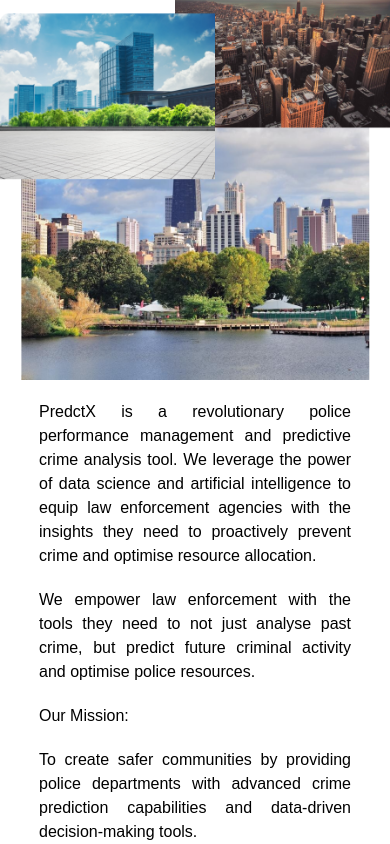
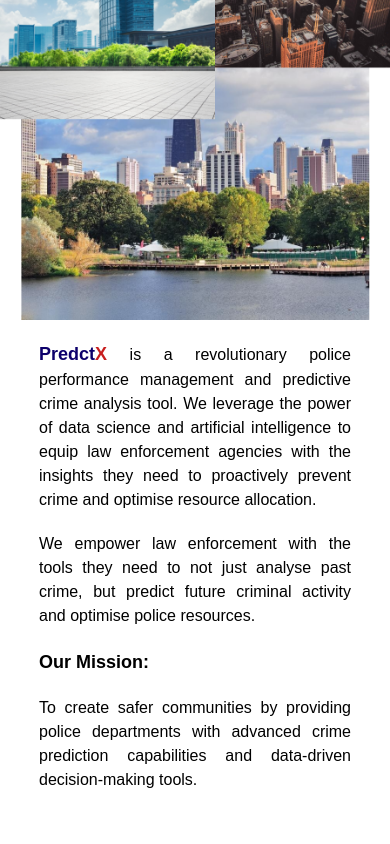
Before and after one commit to securedapp-github/PredictX, a React (Create React App) app: page / in a window 390 px wide. Shown: the part 1020-1864 px from the top of the page. After the commit the page ends 1812 px from the top, so only its background shows below. Built offline with nearby package versions, Linux system fonts and the light colour scheme.

Commit message:
Predictive Crime Analysis section fully completed

```diff
--- a/src/Pages/Home.js
+++ b/src/Pages/Home.js
@@ -13,9 +13,9 @@
     <div>
       <div className='flex '>
 
-      <div className='h-screen bg-black'><img src={Homeicon} alt="Homeicon" className='absolute hidden sm:block top-0 right-0 h-2/4 w-48 sm:h-4/5  sm:min-w-80 md:h-full md:w-2/4 lg:w-2/5 xl:2/5 2xl:w-1/3'  /></div>
+      <div className='sm:h-screen h-10/12 '><img src={Homeicon} alt="Homeicon" className='absolute hidden sm:block top-0 right-0 h-2/4 w-48 sm:h-4/5  sm:min-w-80 md:h-full md:w-2/4 lg:w-2/5 xl:2/5 2xl:w-1/3'  /></div>
 
-      <div  className='  xl:w-3/4 sm:w-3/5 lg:w-3/5 z-50 sm:ml-3 md:ml-2'>
+      <div  className='  xl:w-3/4 sm:w-3/5 lg:w-3/5 z-50 sm:ml-3 md:ml-2  '>
       <h1 className=' font-bold text-4xl sm:text-2xl sm:ml-4 lg:text-3xl lg:ml-36 xl:text-4xl xl:ml-36 2xl:text-4xl flex flex-col justify-center text-center mt-20 ' style={{color:'rgb(13, 0, 107)'}}> <span>Welcome to the world of <span className='text-red-700'>Predictive</span></span> <span className='text-red-700'>crime analysis</span></h1>
 
 <div className='w-full flex flex-col mt-12 gap-12'>
@@ -61,7 +61,7 @@
       </div>
       </div>
 
-      <div className='w-full '>
+      <div className='w-full mt-10 sm:mt-0'>
     <h1 className='font-semibold text-3xl text-center'>Predictive Crime Analysis</h1>
 
     <div className='w-full flex justify-center items-center flex-wrap mt-10 gap-5'>
@@ -69,12 +69,12 @@
 
         <div className='flex flex-col gap-5 w-4/5 lg:w-1/2  ' >
           <p className='text-black font-medium text-justify'>
-          PredctX is a revolutionary police performance management and predictive crime analysis tool. We leverage the power of data science and artificial intelligence to equip law enforcement agencies with the insights they need to proactively prevent crime and optimise resource allocation.
+          <span style={{color:'rgb(13, 0, 107)'}} className='font-bold text-lg'>Predct<span className='text-red-700'>X</span></span> is a revolutionary police performance management and predictive crime analysis tool. We leverage the power of data science and artificial intelligence to equip law enforcement agencies with the insights they need to proactively prevent crime and optimise resource allocation.
           </p>
           <p className='text-black font-medium text-justify'>
           We empower law enforcement with the tools they need to not just analyse past crime, but predict future criminal activity and optimise police resources.
           </p>
-          <p className='text-black font-medium text-justify'>
+          <p className='text-black font-bold text-lg text-justify'>
           Our Mission:
           </p>
           <p className='text-black font-medium text-justify'>
```
